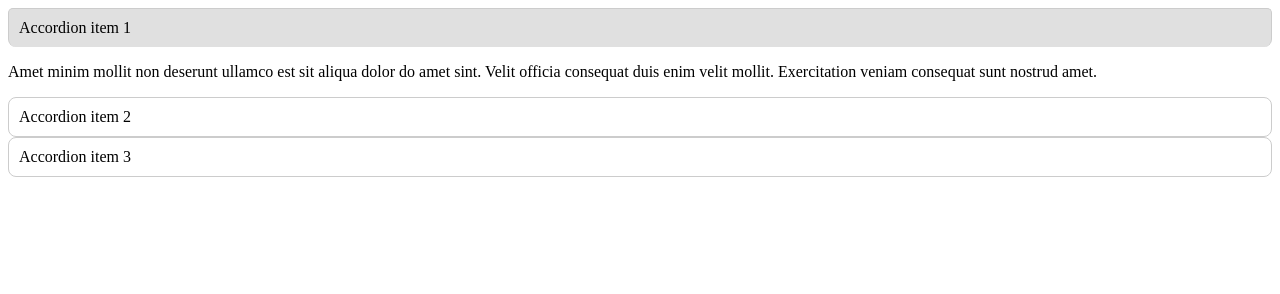
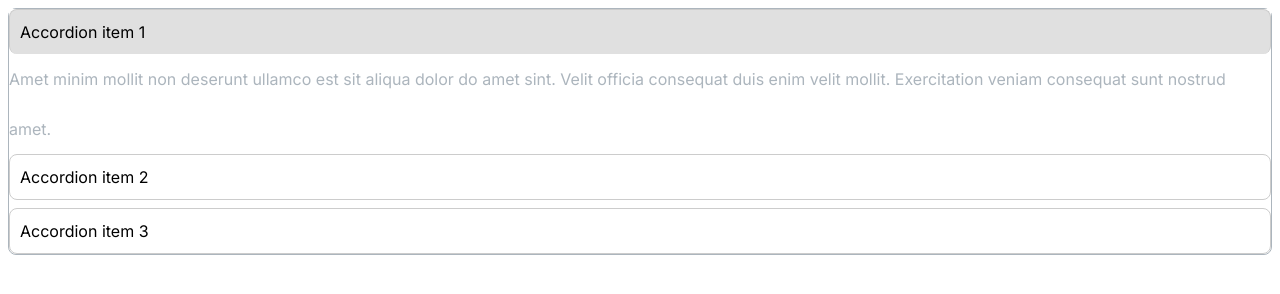
Before and after one commit to js-tasks-ru/htmlcss-20251006_n6163459, a website: page 03-lection1/02-accordion/index.html in a window 1280 px wide. Both pictures are taken after a click on the heading "Accordion item 1". Drawn offline with Linux system fonts and the light colour scheme.

Commit message:
add changes

```diff
--- a/03-lection1/02-accordion/accordion.css
+++ b/03-lection1/02-accordion/accordion.css
@@ -1,15 +1,44 @@
 /* Стилизация аккордеона */
-summary {
+.accordion {
+  color: Black;
+  font-family: Inter;
+  font-size: 16px;
+  line-height: 24px;
+  letter-spacing: 0%;
+  border-width: 1px;
+  border-style: solid;
+  border-color: #acb5bd;
+  border-radius: 8px;
+ }
+.accordion__section {
+ background-color: #FFFFFF;
+}
+.accordion__content {
+  color: #ACB5BD;
+  font-family: Inter;
+  font-size: 16px;
+  line-height: 50px;
+  letter-spacing: 0%;
+}
+.accordion__item {
+  color: Black;
+  font-family: Inter;
+  font-size: 16px;
+  margin-bottom: 8px;
+ }
+ .accordion__item:last-child {
+  margin-bottom: 0px;
+ }
+.accordion__summary {
   padding: 10px;
   background-color: #FFFFFF;
   border: 1px solid #ccc;
   cursor: pointer;
   border-radius: 8px;
 }
-details[open] > summary { background-color: #e0e0e0;
+details[open] > summary {
+  background-color: #e0e0e0;
   border-bottom: none;
-border-top-left-radius: 5px;
-border-top-right-radius: 5px;
 }
 summary {
   list-style: none;
--- a/03-lection1/02-accordion/index.html
+++ b/03-lection1/02-accordion/index.html
@@ -6,23 +6,30 @@
         <link rel="stylesheet" href="./accordion.css">
     </head>
  <body>
-        <details>
-            <summary>
+		<div class="accordion">
+  <details class="accordion__section">
+           <summary class="accordion__summary">
             Accordion item 1
             </summary>
-            <p>
+            <div class="accordion__content">
             Amet minim mollit non deserunt ullamco est sit aliqua dolor do amet sint. Velit officia consequat duis enim velit mollit. Exercitation veniam consequat sunt nostrud amet.
-            </p>
+           </div>
   </details>
-   <details>
-            <summary>
+ <details class="accordion__item">
+           <summary class="accordion__summary">
             Accordion item 2
             </summary>
+            <div class="accordion__content">
+            ... </div>
   </details>
-    <details>
-            <summary>
+  <details class="accordion__item">
+           <summary class="accordion__summary">
             Accordion item 3
             </summary>
+            <div class="accordion__content">
+            ...
+           </div>
   </details>
+</div>
     </body>
   </html>
--- a/assets/css/main.css
+++ b/assets/css/main.css
@@ -21,7 +21,8 @@
 
     --primary: var(--blue);
     --secondary: var(--purple);
-    --alternate: var(--grey-3);
+    --alternate: var(--grey-2);
+    --color: var(--white);
 }
 
 boby {
```
Also changed, not shown: 03-lection1/01-button/index.html (+11 -16 lines). Lines whose indentation alone changed are shown as unchanged.
